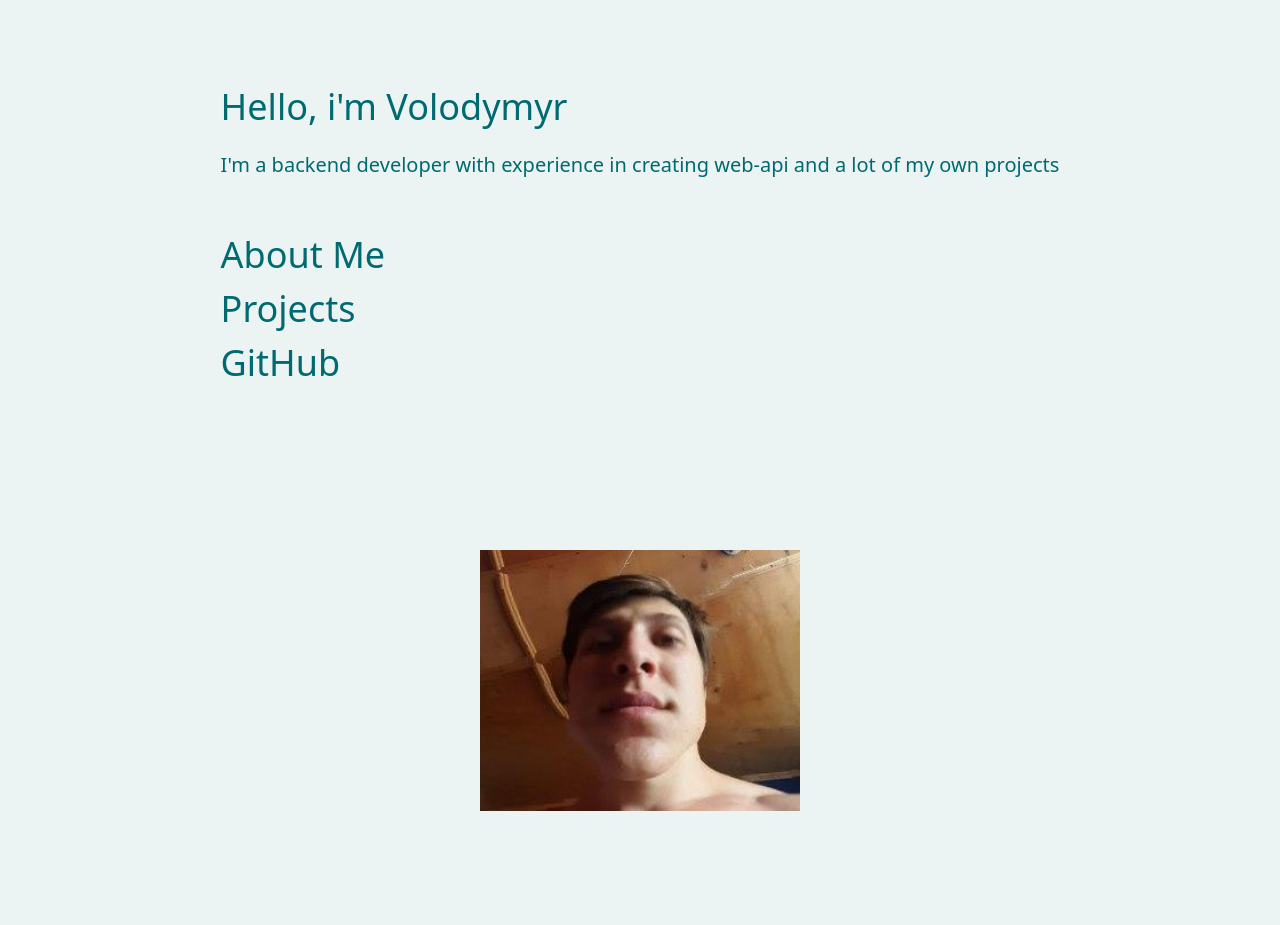
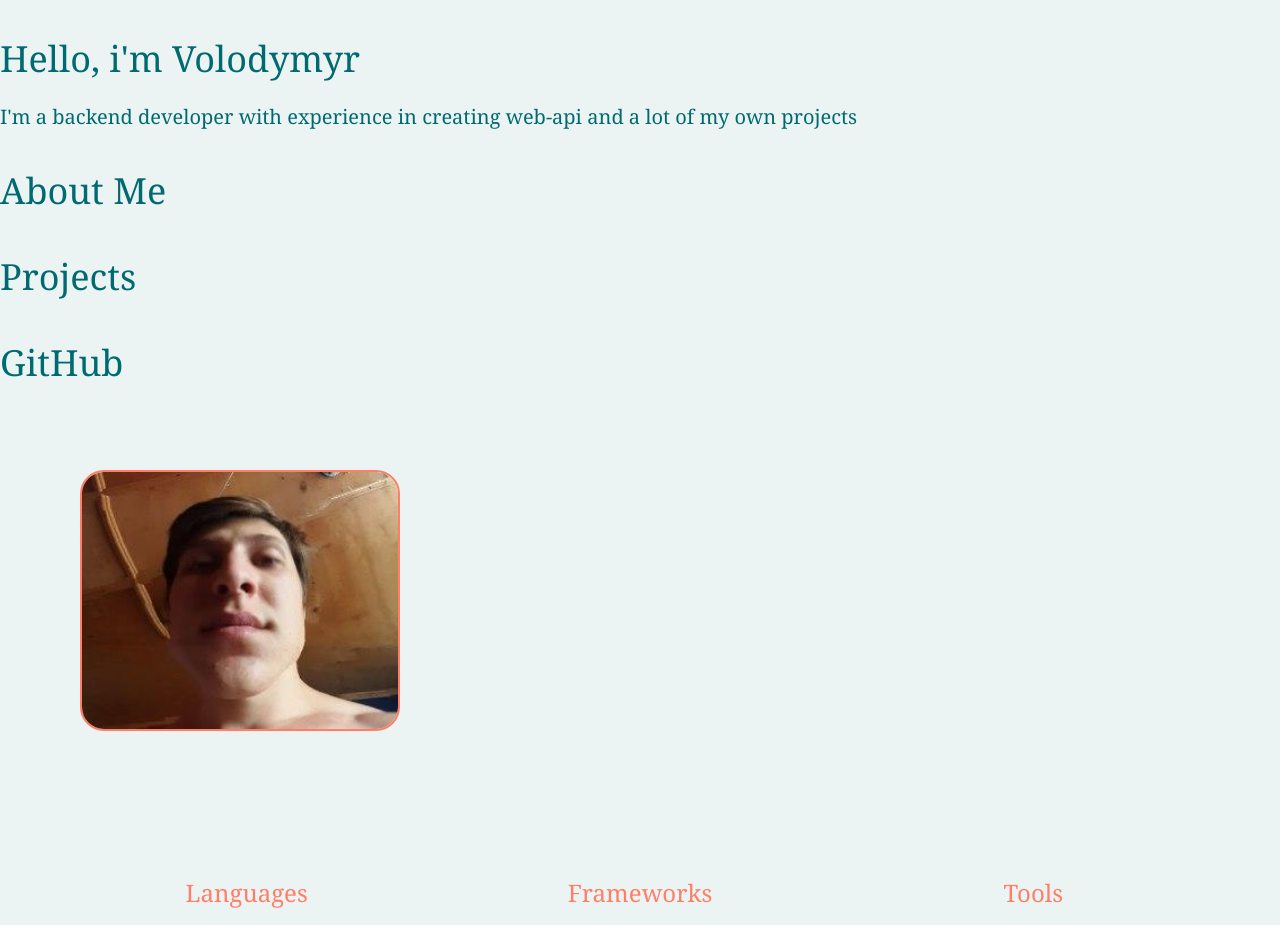
Before and after one commit to OneZeroZeroOneOne/OneZeroZeroOneOne.github.io, a Vue app: page / in a window 1280 px wide. Shown: the top 925 px of the page. Built offline with nearby package versions, Linux system fonts and the light colour scheme; the HTML template or start-up script is replaced by a standard one.

Commit message:
refactor_2

```diff
--- a/src/App.vue
+++ b/src/App.vue
@@ -7,6 +7,7 @@
 #app {
   display: flex;
   background: $colorbackground;
+  min-height: 100vh;
 }
 </style>
 
--- a/src/components/SkillContainer.vue
+++ b/src/components/SkillContainer.vue
@@ -55,7 +55,7 @@ export default class Home extends Vue {
   display: grid;
   gap: 0.75rem;
   grid-gap: 0.75rem;
-  grid-template-columns: repeat(auto-fill, minmax(50px, 1fr));
+  grid-template-columns: 1fr 1fr 1fr;
   align-items: center;
   justify-items: center;
   place-items: center;
--- a/src/views/Home.vue
+++ b/src/views/Home.vue
@@ -1,7 +1,8 @@
 <template>
   <section class="home">
-    <div class="home-about">
-      <div class="item">
+    <div class="home-about mt-8">
+      <div class="flex flex-wrap">
+        <div class="font-serif">
           <div class="text-4xl">
             <p id="metext" class="color-main">Hello, i'm Volodymyr</p>
           </div>
@@ -11,9 +12,8 @@
               lot of my own projects
             </p>
           </div>
-        <div class="flex flex-wrap mt-8">
-          <div class="mt-4">
-            <CategoryHeader
+          <div class="mt-8">
+              <CategoryHeader class="mt-8"
                 v-for="i in links"
                 :text="i.title"
                 :href="i.route"
@@ -21,9 +21,9 @@
               />
           </div>
         </div>
+        <div class="item">
+          <img class="rounded-3xl border-2 border-color-third" src="../assets/me.jpg" />
         </div>
-      <div class="item">
-        <img src="../assets/me.jpg" />
       </div>
     </div>
     <SkillContainer class="skill-container"/>
@@ -73,7 +73,6 @@ export default class Home extends Vue {
     .item {
       padding: 5rem;
     }
-
     img {
       height: auto;
       max-width: 100%;
@@ -82,6 +81,7 @@ export default class Home extends Vue {
   }
 }
 
+
 .skill-container {
   margin: 4rem;
 }
```
Lines whose indentation alone changed are shown as unchanged.
